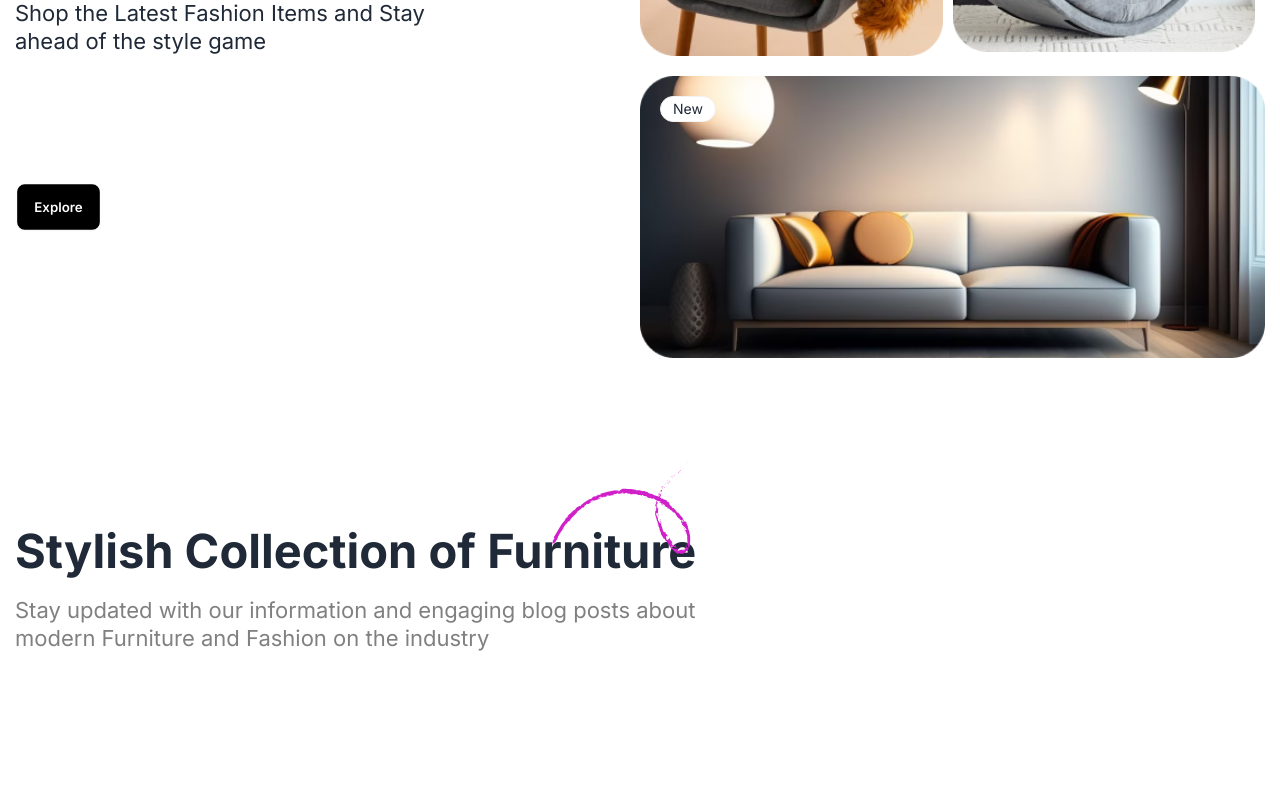
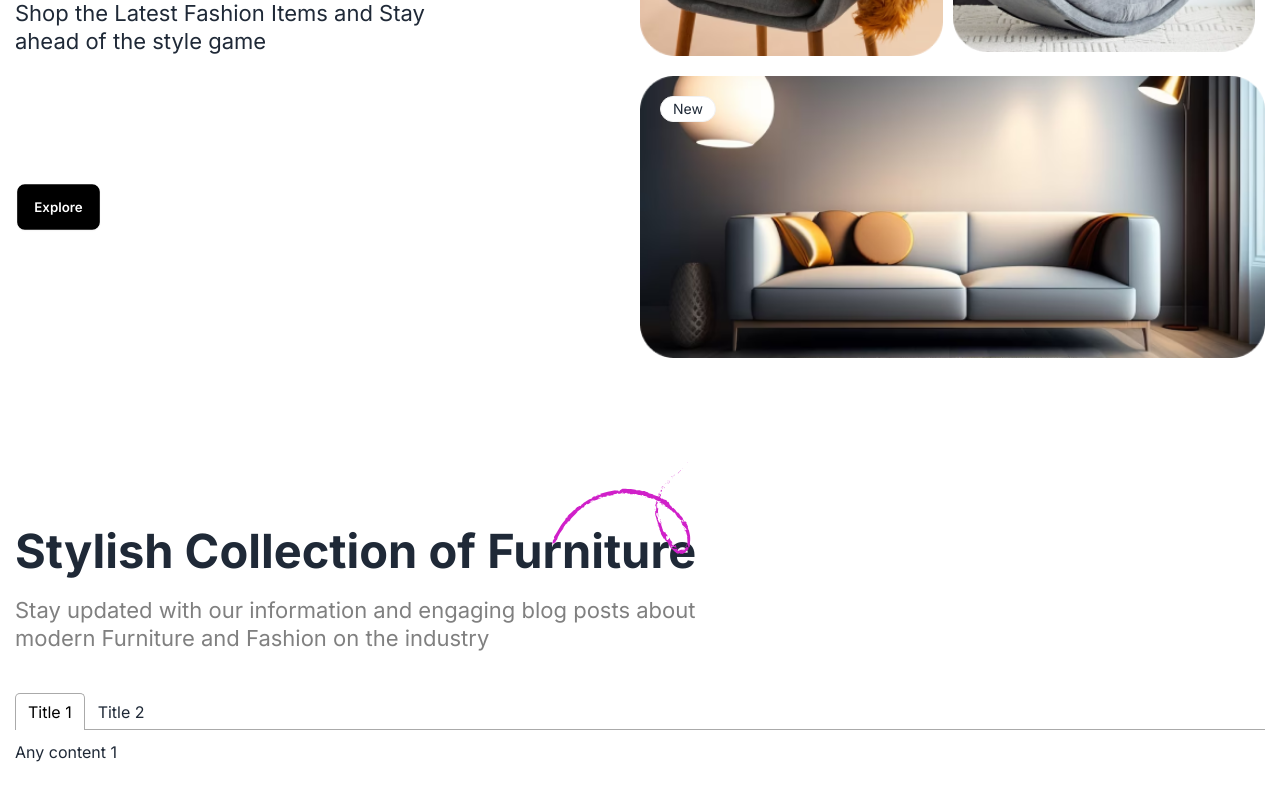
Before and after one commit to Mohammadarifcoding/Furnishop-Client, a React (Create React App) app: page / in a window 1280 px wide. Shown: the part 360-1160 px from the top of the page. Before the commit the page ends 1092 px from the top, so only its background shows below. Built offline with nearby package versions, Linux system fonts and the light colour scheme.

Commit message:
Added the react tabs pakage

```diff
--- a/package.json
+++ b/package.json
@@ -13,6 +13,7 @@
     "react-icons": "^4.12.0",
     "react-router-dom": "^6.21.0",
     "react-scripts": "5.0.1",
+    "react-tabs": "^6.0.2",
     "sort-by": "^1.2.0",
     "web-vitals": "^2.1.4"
   },
--- a/src/Components/Pages/Home/Collection/Collection.tsx
+++ b/src/Components/Pages/Home/Collection/Collection.tsx
@@ -1,4 +1,7 @@
 import React from 'react';
+import { Tab, Tabs, TabList, TabPanel } from 'react-tabs';
+import 'react-tabs/style/react-tabs.css';
+import TabsCollection from './TabsCollection/TabsCollection.tsx';
 
 const Collection: React.FC = () => {
     return (
@@ -15,6 +18,9 @@
                 </span>  </h2>
                 <p className='lg:mt-[20px] md:text-[22px] sm:text-xl text-base lg:text-[22px]  max-w-[700px] text-[Gray] mt-[10px] text-center lg:text-start'>Stay updated with our information and engaging blog posts about modern Furniture and Fashion on the industry</p>
             </div>
+            <div className='mt-10'>
+                <TabsCollection></TabsCollection>
+            </div>
         </div>
     );
 };
--- /dev/null
+++ b/src/Components/Pages/Home/Collection/TabsCollection/TabsCollection.tsx
@@ -0,0 +1,24 @@
+import React from 'react';
+import { Tab, Tabs, TabList, TabPanel } from 'react-tabs';
+import 'react-tabs/style/react-tabs.css';
+const TabsCollection = () => {
+    return (
+        <div>
+             <Tabs>
+    <TabList>
+      <Tab>Title 1</Tab>
+      <Tab>Title 2</Tab>
+    </TabList>
+
+    <TabPanel>
+      <h2>Any content 1</h2>
+    </TabPanel>
+    <TabPanel>
+      <h2>Any content 2</h2>
+    </TabPanel>
+  </Tabs>
+        </div>
+    );
+};
+
+export default TabsCollection;
```
Also changed, not shown: 1 other file (tests, documents, lock files or other folders).
